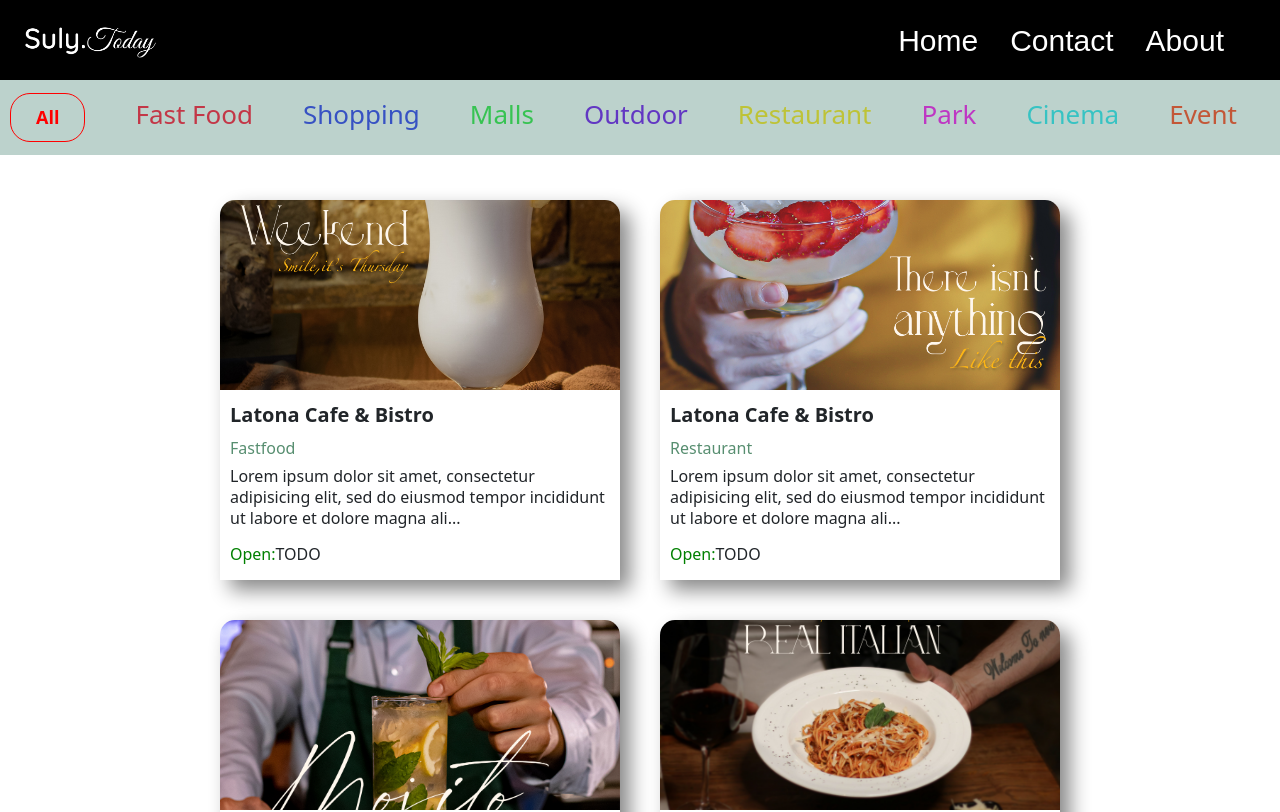
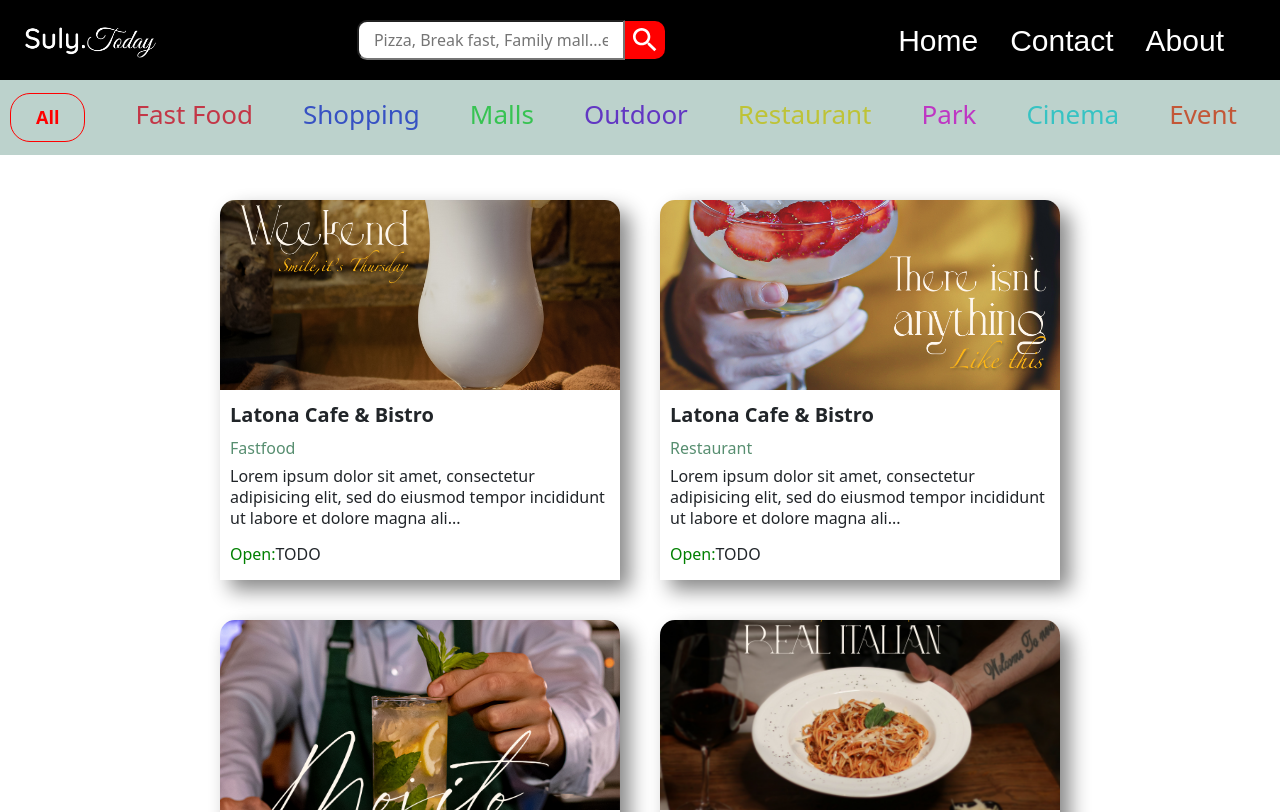
Before and after one commit to HawreAziz/suli-client, a React (Create React App) app: page /search in a window 1280 px wide. Shown: the top 812 px of the page. Built offline with nearby package versions, Linux system fonts and the light colour scheme.

Commit message:
Add search bar

```diff
--- a/src/components/Header.tsx
+++ b/src/components/Header.tsx
@@ -2,11 +2,14 @@ import { useState, useEffect } from 'react';
 import '../styles/Header.css';
 import Navbar from './Navbar';
 import MobileNavBar from './MobileNavBar';
+import Search from '../components/Search';
+import { useNavigate } from 'react-router-dom';
 
 
 
 const Header = () => {
     const [width, setWidth] = useState(window.innerWidth);
+    const navigate = useNavigate();
 
     useEffect(() => {
         window.addEventListener('resize', () => setWidth(window.innerWidth));
@@ -23,6 +26,7 @@ const Header = () => {
                 alt="suli-logo"
                 className="logo"
             />
+            <Search navigate={navigate} />
             <div>
                 {width > 780 ? <Navbar />
                     : <MobileNavBar />
--- /dev/null
+++ b/src/components/Search.tsx
@@ -0,0 +1,45 @@
+import SearchIcon from '@mui/icons-material/Search';
+import { NavigateFunction } from 'react-router-dom';
+import '../styles/SearchBar.css';
+
+interface Props {
+    navigate: NavigateFunction;
+}
+
+
+const Search: React.FunctionComponent<Props> = ({ navigate }) => {
+    return (
+        <div style={{
+            display: 'flex',
+            color: 'white',
+            alignItems: 'center',
+            height: '50%',
+            width: '25%',
+            minWidth: '200px',
+        }}>
+            <input style={
+                {
+                    height: '100%',
+                    width: '95%',
+                    borderTopLeftRadius: '10px',
+                    borderBottomLeftRadius: '10px',
+                    padding: '15px',
+                }}
+                placeholder='Pizza, Break fast, Family mall...etc' />
+
+            <SearchIcon style={
+                {
+                    fontSize: '40px',
+                    backgroundColor: 'red',
+                    height: '95%',
+                    padding: '3px',
+                    borderTopRightRadius: '10px',
+                    borderBottomRightRadius: '10px'
+                }}
+                onClick={() => navigate('/search')}
+            />
+        </div>
+    )
+}
+
+export default Search
--- a/src/index.css
+++ b/src/index.css
@@ -2,4 +2,5 @@ html, body > div {
   margin: 0;
   padding: 0;
   touch-action: pan-y;
+  overflow-x: hidden;
 }
--- /dev/null
+++ b/src/styles/SearchBar.css
@@ -0,0 +1,3 @@
+input:focus{
+    outline: none;
+}
```
